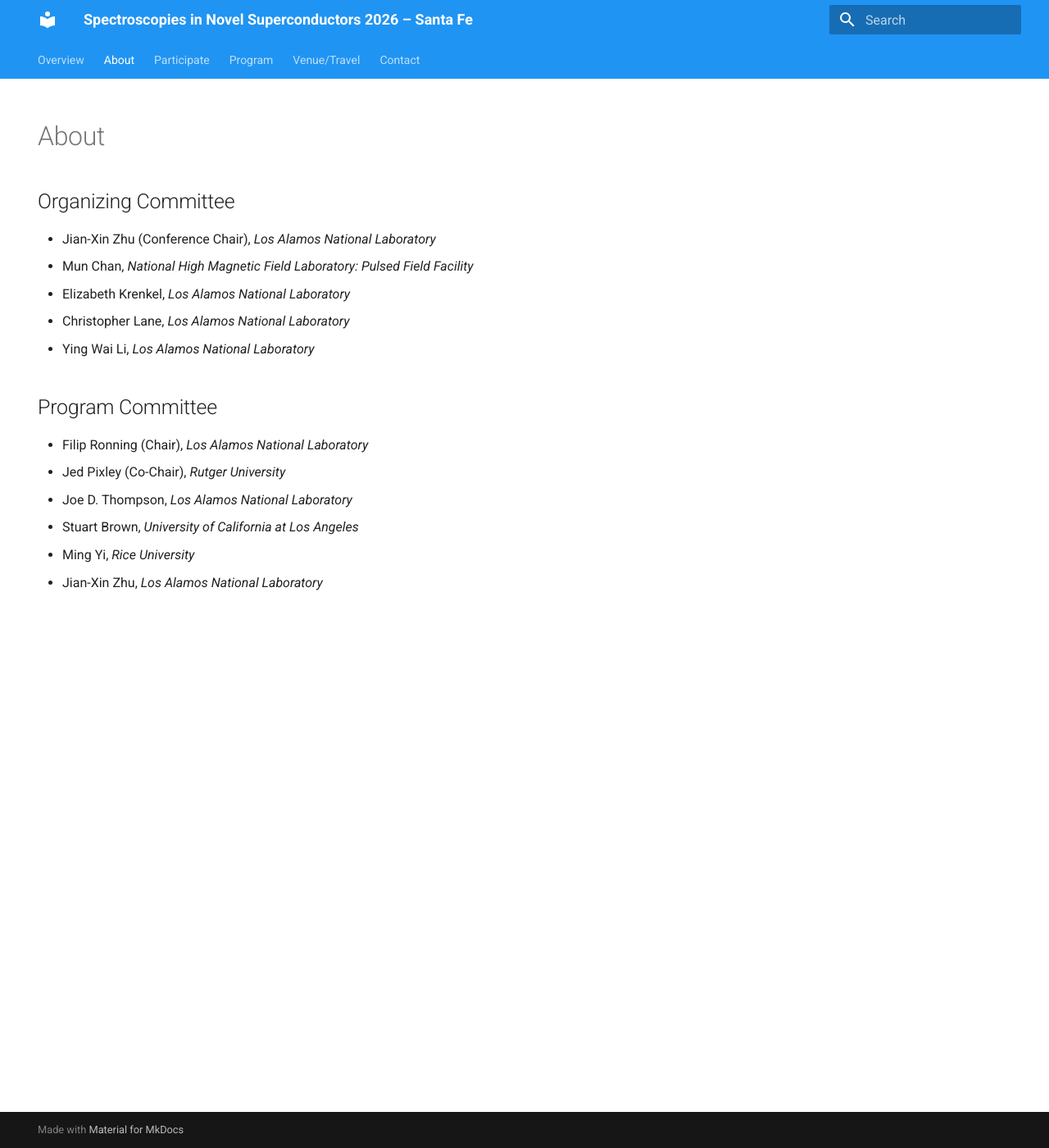
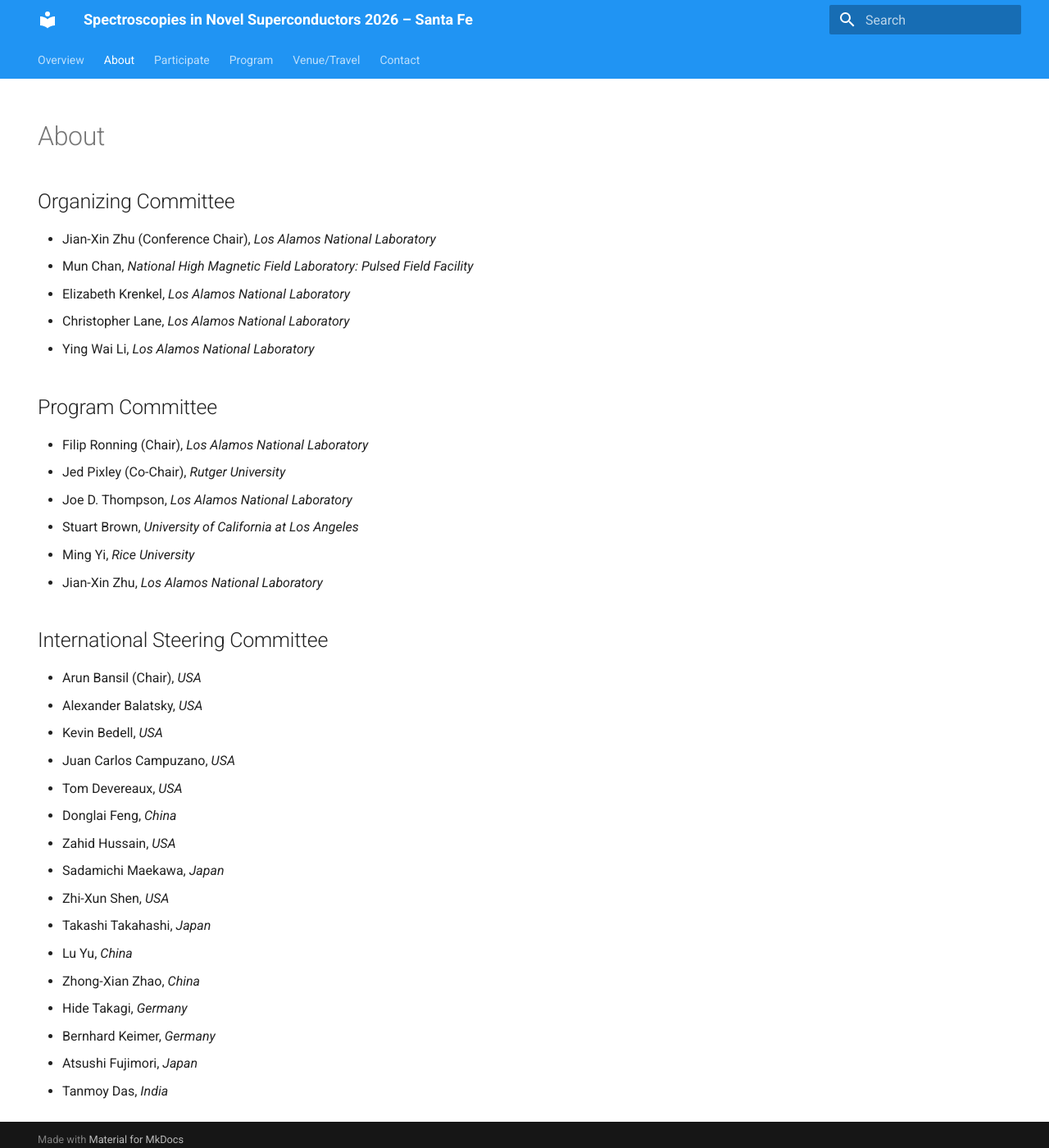
Before and after one commit to SNS2026/SNS2026.github.io, an MkDocs documentation site: the page built from docs/about.md, in a window 1280 px wide and 1400 px high. Shown: the whole window at 82% size. Built offline with MkDocs 1.6.1 and Material for MkDocs 9.7.7, drawn with Linux system fonts in a browser that asks for light colours.

Commit message:
Added steering committee.

```diff
--- a/docs/about.md
+++ b/docs/about.md
@@ -20,3 +20,21 @@ title: About
 * Stuart Brown, <i>University of California at Los Angeles</i>
 * Ming Yi, <i>Rice University</i>
 * Jian-Xin Zhu, <i>Los Alamos National Laboratory</i>
+
+## International Steering Committee
+* Arun Bansil (Chair), <i>USA</i>
+* Alexander Balatsky, <i>USA</i>
+* Kevin Bedell, <i>USA</i>
+* Juan Carlos Campuzano, <i>USA</i>
+* Tom Devereaux, <i>USA</i>
+* Donglai Feng, <i>China</i>
+* Zahid Hussain, <i>USA</i>
+* Sadamichi Maekawa, <i>Japan</i>
+* Zhi-Xun Shen, <i>USA</i>
+* Takashi Takahashi, <i>Japan</i>
+* Lu Yu, <i>China</i>
+* Zhong-Xian Zhao, <i>China</i>
+* Hide Takagi, <i>Germany</i>
+* Bernhard Keimer, <i>Germany</i>
+* Atsushi Fujimori, <i>Japan</i>
+* Tanmoy Das, <i>India</i>
```
